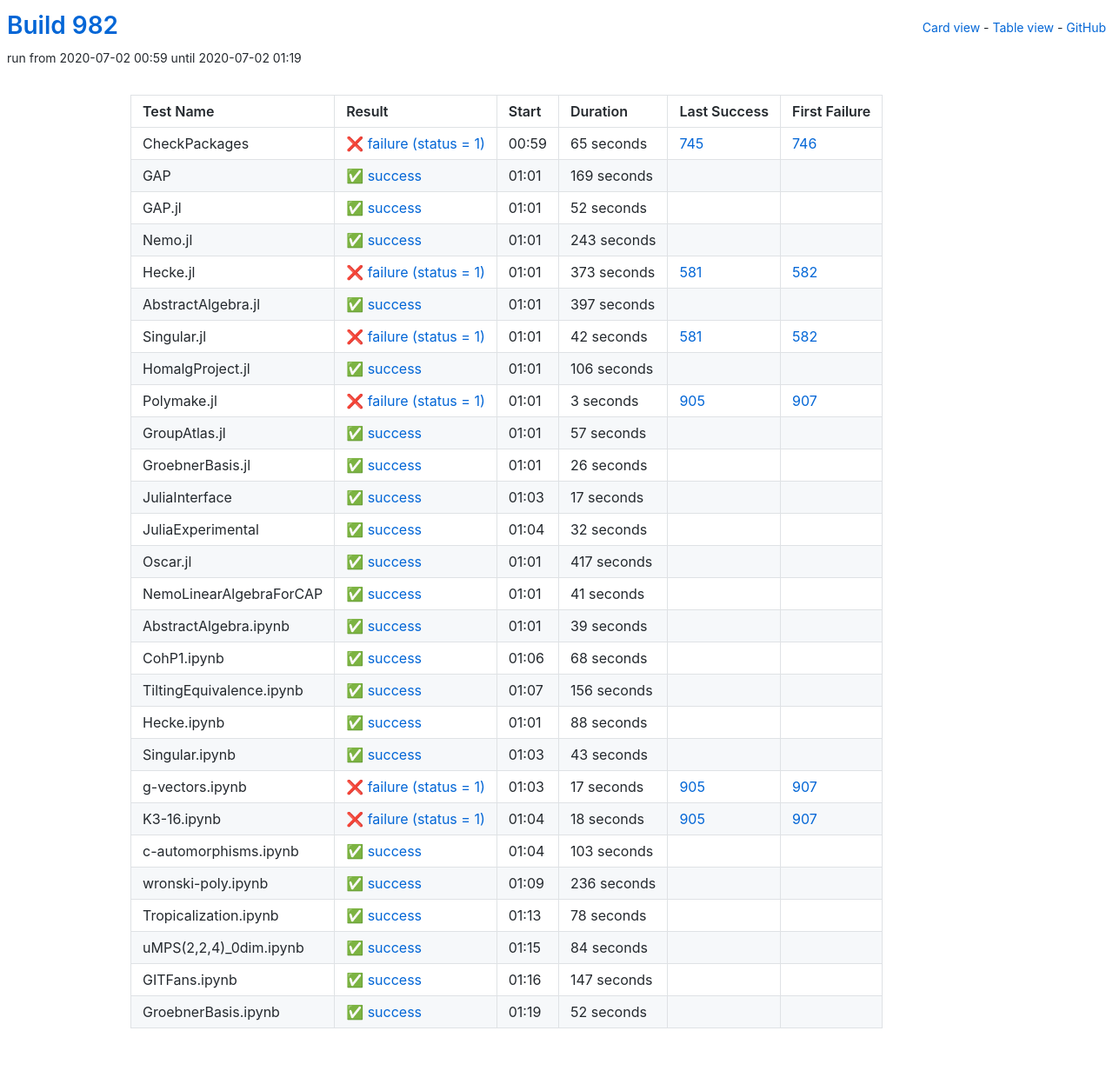
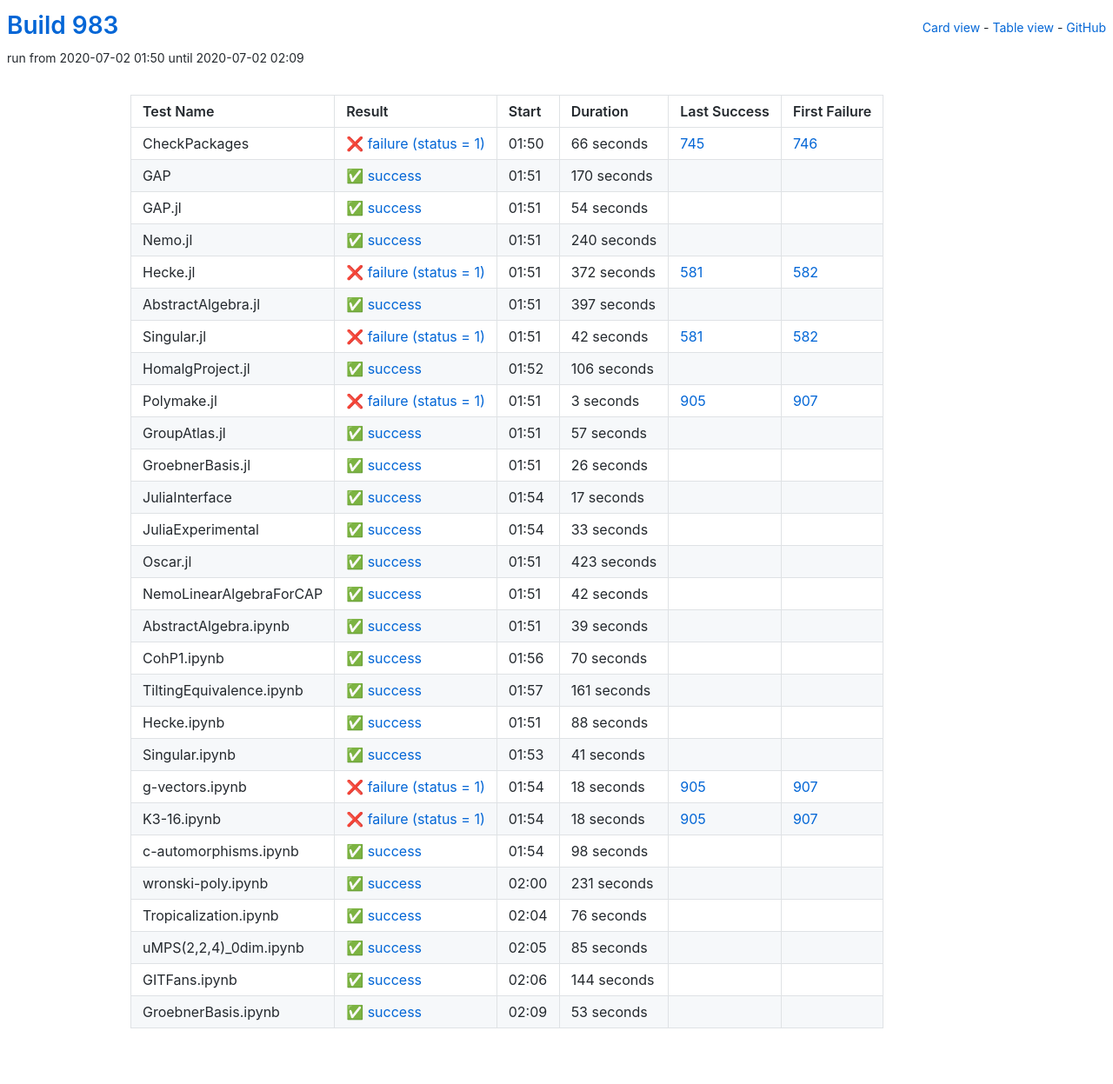
Before and after one commit to oscar-system/oscar-ci-status-1.4, a Jekyll site: the page built from table.html, in a window 1280 px wide. Shown: the whole page at 87% size. Built offline with Jekyll 4.4.1, drawn with Linux system fonts in a browser that asks for light colours.

Commit message:
Build #983

```diff
--- a/_data/ci.yml
+++ b/_data/ci.yml
@@ -1,6 +1,6 @@
 ---
-build: 982
-build_url: https://oscarci.mathematik.uni-kl.de/job/oscar-julia-1.4/982/
+build: 983
+build_url: https://oscarci.mathematik.uni-kl.de/job/oscar-julia-1.4/983/
 job: oscar-julia-1.4
 organization: oscar-system
 repo: oscar-ci-status-1.4
@@ -8,68 +8,68 @@ repourl: https://github.com/oscar-system/oscar-ci-status-1.4
 tests:
 - name: CheckPackages
   id: checkpackages
-  log: https://oscarci.mathematik.uni-kl.de/job/oscar-julia-1.4/982/artifact/logs/build-982/CheckPackages.log
-  start: 2020-07-02 00:59
+  log: https://oscarci.mathematik.uni-kl.de/job/oscar-julia-1.4/983/artifact/logs/build-983/CheckPackages.log
+  start: 2020-07-02 01:50
   success: false
   exitcode: 1
   status: failure
-  duration: 65
+  duration: 66
   last_success: 745
   last_success_url: https://oscarci.mathematik.uni-kl.de/job/oscar-julia-1.4/745/
   first_failure: 746
   first_failure_url: https://oscarci.mathematik.uni-kl.de/job/oscar-julia-1.4/746/
 - name: GAP
   id: gap
-  log: https://oscarci.mathematik.uni-kl.de/job/oscar-julia-1.4/982/artifact/logs/build-982/GAP.log
-  start: 2020-07-02 01:01
+  log: https://oscarci.mathematik.uni-kl.de/job/oscar-julia-1.4/983/artifact/logs/build-983/GAP.log
+  start: 2020-07-02 01:51
   success: true
   exitcode: 0
   status: success
-  duration: 169
+  duration: 170
   last_success: false
   last_success_url:
   first_failure: false
   first_failure_url:
 - name: GAP.jl
   id: gap-jl
-  log: https://oscarci.mathematik.uni-kl.de/job/oscar-julia-1.4/982/artifact/logs/build-982/GAP.jl.log
-  start: 2020-07-02 01:01
+  log: https://oscarci.mathematik.uni-kl.de/job/oscar-julia-1.4/983/artifact/logs/build-983/GAP.jl.log
+  start: 2020-07-02 01:51
   success: true
   exitcode: 0
   status: success
-  duration: 52
+  duration: 54
   last_success: false
   last_success_url:
   first_failure: false
   first_failure_url:
 - name: Nemo.jl
   id: nemo-jl
-  log: https://oscarci.mathematik.uni-kl.de/job/oscar-julia-1.4/982/artifact/logs/build-982/Nemo.jl.log
-  start: 2020-07-02 01:01
+  log: https://oscarci.mathematik.uni-kl.de/job/oscar-julia-1.4/983/artifact/logs/build-983/Nemo.jl.log
+  start: 2020-07-02 01:51
   success: true
   exitcode: 0
   status: success
-  duration: 243
+  duration: 240
   last_success: false
   last_success_url:
   first_failure: false
   first_failure_url:
 - name: Hecke.jl
   id: hecke-jl
-  log: https://oscarci.mathematik.uni-kl.de/job/oscar-julia-1.4/982/artifact/logs/build-982/Hecke.jl.log
-  start: 2020-07-02 01:01
+  log: https://oscarci.mathematik.uni-kl.de/job/oscar-julia-1.4/983/artifact/logs/build-983/Hecke.jl.log
+  start: 2020-07-02 01:51
   success: false
   exitcode: 1
   status: failure
-  duration: 373
+  duration: 372
   last_success: 581
   last_success_url: https://oscarci.mathematik.uni-kl.de/job/oscar-julia-1.4/581/
   first_failure: 582
   first_failure_url: https://oscarci.mathematik.uni-kl.de/job/oscar-julia-1.4/582/
 - name: AbstractAlgebra.jl
   id: abstractalgebra-jl
-  log: https://oscarci.mathematik.uni-kl.de/job/oscar-julia-1.4/982/artifact/logs/build-982/AbstractAlgebra.jl.log
-  start: 2020-07-02 01:01
+  log: https://oscarci.mathematik.uni-kl.de/job/oscar-julia-1.4/983/artifact/logs/build-983/AbstractAlgebra.jl.log
+  start: 2020-07-02 01:51
   success: true
   exitcode: 0
   status: success
@@ -80,8 +80,8 @@ tests:
   first_failure_url:
 - name: Singular.jl
   id: singular-jl
-  log: https://oscarci.mathematik.uni-kl.de/job/oscar-julia-1.4/982/artifact/logs/build-982/Singular.jl.log
-  start: 2020-07-02 01:01
+  log: https://oscarci.mathematik.uni-kl.de/job/oscar-julia-1.4/983/artifact/logs/build-983/Singular.jl.log
+  start: 2020-07-02 01:51
   success: false
   exitcode: 1
   status: failure
@@ -92,8 +92,8 @@ tests:
   first_failure_url: https://oscarci.mathematik.uni-kl.de/job/oscar-julia-1.4/582/
 - name: HomalgProject.jl
   id: homalgproject-jl
-  log: https://oscarci.mathematik.uni-kl.de/job/oscar-julia-1.4/982/artifact/logs/build-982/HomalgProject.jl.log
-  start: 2020-07-02 01:01
+  log: https://oscarci.mathematik.uni-kl.de/job/oscar-julia-1.4/983/artifact/logs/build-983/HomalgProject.jl.log
+  start: 2020-07-02 01:52
   success: true
   exitcode: 0
   status: success
@@ -104,8 +104,8 @@ tests:
   first_failure_url:
 - name: Polymake.jl
   id: polymake-jl
-  log: https://oscarci.mathematik.uni-kl.de/job/oscar-julia-1.4/982/artifact/logs/build-982/Polymake.jl.log
-  start: 2020-07-02 01:01
+  log: https://oscarci.mathematik.uni-kl.de/job/oscar-julia-1.4/983/artifact/logs/build-983/Polymake.jl.log
+  start: 2020-07-02 01:51
   success: false
   exitcode: 1
   status: failure
@@ -116,8 +116,8 @@ tests:
   first_failure_url: https://oscarci.mathematik.uni-kl.de/job/oscar-julia-1.4/907/
 - name: GroupAtlas.jl
   id: groupatlas-jl
-  log: https://oscarci.mathematik.uni-kl.de/job/oscar-julia-1.4/982/artifact/logs/build-982/GroupAtlas.jl.log
-  start: 2020-07-02 01:01
+  log: https://oscarci.mathematik.uni-kl.de/job/oscar-julia-1.4/983/artifact/logs/build-983/GroupAtlas.jl.log
+  start: 2020-07-02 01:51
   success: true
   exitcode: 0
   status: success
@@ -128,8 +128,8 @@ tests:
   first_failure_url:
 - name: GroebnerBasis.jl
   id: groebnerbasis-jl
-  log: https://oscarci.mathematik.uni-kl.de/job/oscar-julia-1.4/982/artifact/logs/build-982/GroebnerBasis.jl.log
-  start: 2020-07-02 01:01
+  log: https://oscarci.mathematik.uni-kl.de/job/oscar-julia-1.4/983/artifact/logs/build-983/GroebnerBasis.jl.log
+  start: 2020-07-02 01:51
   success: true
   exitcode: 0
   status: success
@@ -140,8 +140,8 @@ tests:
   first_failure_url:
 - name: JuliaInterface
   id: juliainterface
-  log: https://oscarci.mathematik.uni-kl.de/job/oscar-julia-1.4/982/artifact/logs/build-982/JuliaInterface.log
-  start: 2020-07-02 01:03
+  log: https://oscarci.mathematik.uni-kl.de/job/oscar-julia-1.4/983/artifact/logs/build-983/JuliaInterface.log
+  start: 2020-07-02 01:54
   success: true
   exitcode: 0
   status: success
@@ -152,44 +152,44 @@ tests:
   first_failure_url:
 - name: JuliaExperimental
   id: juliaexperimental
-  log: https://oscarci.mathematik.uni-kl.de/job/oscar-julia-1.4/982/artifact/logs/build-982/JuliaExperimental.log
-  start: 2020-07-02 01:04
+  log: https://oscarci.mathematik.uni-kl.de/job/oscar-julia-1.4/983/artifact/logs/build-983/JuliaExperimental.log
+  start: 2020-07-02 01:54
   success: true
   exitcode: 0
   status: success
-  duration: 32
+  duration: 33
   last_success: false
   last_success_url:
   first_failure: false
   first_failure_url:
 - name: Oscar.jl
   id: oscar-jl
-  log: https://oscarci.mathematik.uni-kl.de/job/oscar-julia-1.4/982/artifact/logs/build-982/Oscar.jl.log
-  start: 2020-07-02 01:01
+  log: https://oscarci.mathematik.uni-kl.de/job/oscar-julia-1.4/983/artifact/logs/build-983/Oscar.jl.log
+  start: 2020-07-02 01:51
   success: true
   exitcode: 0
   status: success
-  duration: 417
+  duration: 423
   last_success: false
   last_success_url:
   first_failure: false
   first_failure_url:
 - name: NemoLinearAlgebraForCAP
   id: nemolinearalgebraforcap
-  log: https://oscarci.mathematik.uni-kl.de/job/oscar-julia-1.4/982/artifact/logs/build-982/NemoLinearAlgebraForCAP.log
-  start: 2020-07-02 01:01
+  log: https://oscarci.mathematik.uni-kl.de/job/oscar-julia-1.4/983/artifact/logs/build-983/NemoLinearAlgebraForCAP.log
+  start: 2020-07-02 01:51
   success: true
   exitcode: 0
   status: success
-  duration: 41
+  duration: 42
   last_success: false
   last_success_url:
   first_failure: false
   first_failure_url:
 - name: AbstractAlgebra.ipynb
   id: abstractalgebra-ipynb
-  log: https://oscarci.mathematik.uni-kl.de/job/oscar-julia-1.4/982/artifact/logs/build-982/AbstractAlgebra.ipynb.log
-  start: 2020-07-02 01:01
+  log: https://oscarci.mathematik.uni-kl.de/job/oscar-julia-1.4/983/artifact/logs/build-983/AbstractAlgebra.ipynb.log
+  start: 2020-07-02 01:51
   success: true
   exitcode: 0
   status: success
@@ -200,32 +200,32 @@ tests:
   first_failure_url:
 - name: CohP1.ipynb
   id: cohp1-ipynb
-  log: https://oscarci.mathematik.uni-kl.de/job/oscar-julia-1.4/982/artifact/logs/build-982/CohP1.ipynb.log
-  start: 2020-07-02 01:06
+  log: https://oscarci.mathematik.uni-kl.de/job/oscar-julia-1.4/983/artifact/logs/build-983/CohP1.ipynb.log
+  start: 2020-07-02 01:56
   success: true
   exitcode: 0
   status: success
-  duration: 68
+  duration: 70
   last_success: false
   last_success_url:
   first_failure: false
   first_failure_url:
 - name: TiltingEquivalence.ipynb
   id: tiltingequivalence-ipynb
-  log: https://oscarci.mathematik.uni-kl.de/job/oscar-julia-1.4/982/artifact/logs/build-982/TiltingEquivalence.ipynb.log
-  start: 2020-07-02 01:07
+  log: https://oscarci.mathematik.uni-kl.de/job/oscar-julia-1.4/983/artifact/logs/build-983/TiltingEquivalence.ipynb.log
+  start: 2020-07-02 01:57
   success: true
   exitcode: 0
   status: success
-  duration: 156
+  duration: 161
   last_success: false
   last_success_url:
   first_failure: false
   first_failure_url:
 - name: Hecke.ipynb
   id: hecke-ipynb
-  log: https://oscarci.mathematik.uni-kl.de/job/oscar-julia-1.4/982/artifact/logs/build-982/Hecke.ipynb.log
-  start: 2020-07-02 01:01
+  log: https://oscarci.mathematik.uni-kl.de/job/oscar-julia-1.4/983/artifact/logs/build-983/Hecke.ipynb.log
+  start: 2020-07-02 01:51
   success: true
   exitcode: 0
   status: success
@@ -236,32 +236,32 @@ tests:
   first_failure_url:
 - name: Singular.ipynb
   id: singular-ipynb
-  log: https://oscarci.mathematik.uni-kl.de/job/oscar-julia-1.4/982/artifact/logs/build-982/Singular.ipynb.log
-  start: 2020-07-02 01:03
+  log: https://oscarci.mathematik.uni-kl.de/job/oscar-julia-1.4/983/artifact/logs/build-983/Singular.ipynb.log
+  start: 2020-07-02 01:53
   success: true
   exitcode: 0
   status: success
-  duration: 43
+  duration: 41
   last_success: false
   last_success_url:
   first_failure: false
   first_failure_url:
 - name: g-vectors.ipynb
   id: g-vectors-ipynb
-  log: https://oscarci.mathematik.uni-kl.de/job/oscar-julia-1.4/982/artifact/logs/build-982/g-vectors.ipynb.log
-  start: 2020-07-02 01:03
+  log: https://oscarci.mathematik.uni-kl.de/job/oscar-julia-1.4/983/artifact/logs/build-983/g-vectors.ipynb.log
+  start: 2020-07-02 01:54
   success: false
   exitcode: 1
   status: failure
-  duration: 17
+  duration: 18
   last_success: 905
   last_success_url: https://oscarci.mathematik.uni-kl.de/job/oscar-julia-1.4/905/
   first_failure: 907
   first_failure_url: https://oscarci.mathematik.uni-kl.de/job/oscar-julia-1.4/907/
 - name: K3-16.ipynb
   id: k3-16-ipynb
-  log: https://oscarci.mathematik.uni-kl.de/job/oscar-julia-1.4/982/artifact/logs/build-982/K3-16.ipynb.log
-  start: 2020-07-02 01:04
+  log: https://oscarci.mathematik.uni-kl.de/job/oscar-julia-1.4/983/artifact/logs/build-983/K3-16.ipynb.log
+  start: 2020-07-02 01:54
   success: false
   exitcode: 1
   status: failure
@@ -272,72 +272,72 @@ tests:
   first_failure_url: https://oscarci.mathematik.uni-kl.de/job/oscar-julia-1.4/907/
 - name: c-automorphisms.ipynb
   id: c-automorphisms-ipynb
-  log: https://oscarci.mathematik.uni-kl.de/job/oscar-julia-1.4/982/artifact/logs/build-982/c-automorphisms.ipynb.log
-  start: 2020-07-02 01:04
+  log: https://oscarci.mathematik.uni-kl.de/job/oscar-julia-1.4/983/artifact/logs/build-983/c-automorphisms.ipynb.log
+  start: 2020-07-02 01:54
   success: true
   exitcode: 0
   status: success
-  duration: 103
+  duration: 98
   last_success: false
   last_success_url:
   first_failure: false
   first_failure_url:
 - name: wronski-poly.ipynb
   id: wronski-poly-ipynb
-  log: https://oscarci.mathematik.uni-kl.de/job/oscar-julia-1.4/982/artifact/logs/build-982/wronski-poly.ipynb.log
-  start: 2020-07-02 01:09
+  log: https://oscarci.mathematik.uni-kl.de/job/oscar-julia-1.4/983/artifact/logs/build-983/wronski-poly.ipynb.log
+  start: 2020-07-02 02:00
   success: true
   exitcode: 0
   status: success
-  duration: 236
+  duration: 231
   last_success: false
   last_success_url:
   first_failure: false
   first_failure_url:
 - name: Tropicalization.ipynb
   id: tropicalization-ipynb
-  log: https://oscarci.mathematik.uni-kl.de/job/oscar-julia-1.4/982/artifact/logs/build-982/Tropicalization.ipynb.log
-  start: 2020-07-02 01:13
+  log: https://oscarci.mathematik.uni-kl.de/job/oscar-julia-1.4/983/artifact/logs/build-983/Tropicalization.ipynb.log
+  start: 2020-07-02 02:04
   success: true
   exitcode: 0
   status: success
-  duration: 78
+  duration: 76
   last_success: false
   last_success_url:
   first_failure: false
   first_failure_url:
 - name: uMPS(2,2,4)_0dim.ipynb
   id: umps-2-2-4-0dim-ipynb
-  log: https://oscarci.mathematik.uni-kl.de/job/oscar-julia-1.4/982/artifact/logs/build-982/uMPS-2-2-4-_0dim.ipynb.log
-  start: 2020-07-02 01:15
+  log: https://oscarci.mathematik.uni-kl.de/job/oscar-julia-1.4/983/artifact/logs/build-983/uMPS-2-2-4-_0dim.ipynb.log
+  start: 2020-07-02 02:05
   success: true
   exitcode: 0
   status: success
-  duration: 84
+  duration: 85
   last_success: false
   last_success_url:
   first_failure: false
   first_failure_url:
 - name: GITFans.ipynb
   id: gitfans-ipynb
-  log: https://oscarci.mathematik.uni-kl.de/job/oscar-julia-1.4/982/artifact/logs/build-982/GITFans.ipynb.log
-  start: 2020-07-02 01:16
+  log: https://oscarci.mathematik.uni-kl.de/job/oscar-julia-1.4/983/artifact/logs/build-983/GITFans.ipynb.log
+  start: 2020-07-02 02:06
   success: true
   exitcode: 0
   status: success
-  duration: 147
+  duration: 144
   last_success: false
   last_success_url:
   first_failure: false
   first_failure_url:
 - name: GroebnerBasis.ipynb
   id: groebnerbasis-ipynb
-  log: https://oscarci.mathematik.uni-kl.de/job/oscar-julia-1.4/982/artifact/logs/build-982/GroebnerBasis.ipynb.log
-  start: 2020-07-02 01:19
+  log: https://oscarci.mathematik.uni-kl.de/job/oscar-julia-1.4/983/artifact/logs/build-983/GroebnerBasis.ipynb.log
+  start: 2020-07-02 02:09
   success: true
   exitcode: 0
   status: success
-  duration: 52
+  duration: 53
   last_success: false
   last_success_url:
   first_failure: false
```
Also changed, not shown: README.md.
